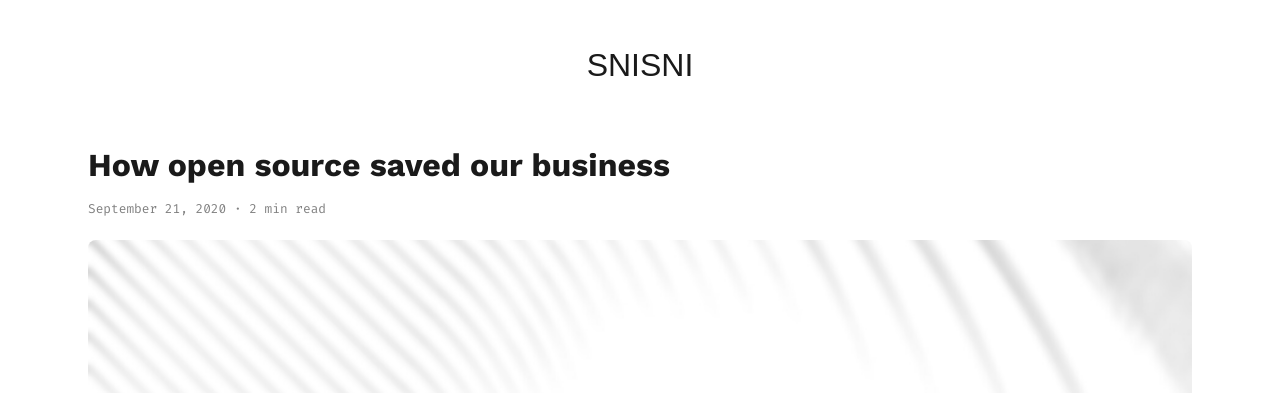
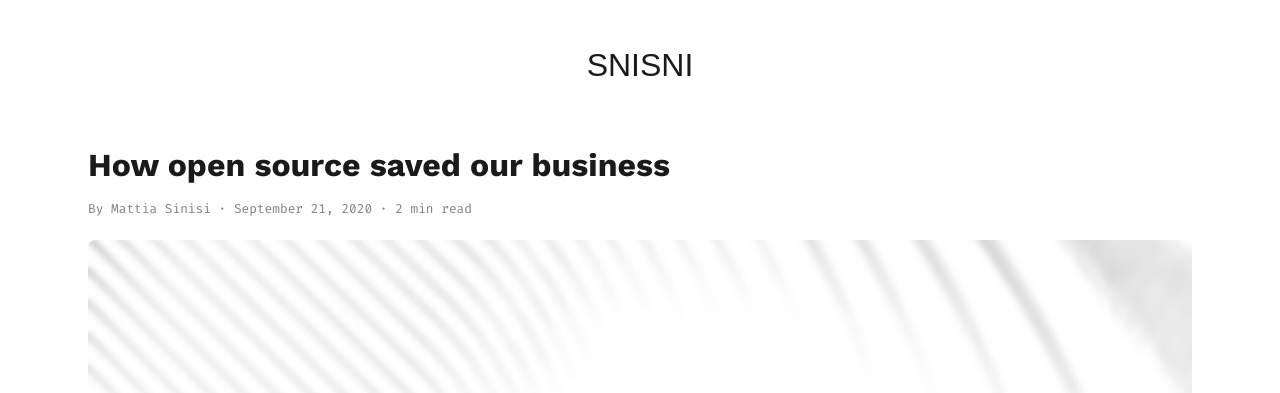
Before and after one commit to sinisimattia/sinisimattia, a Jekyll site: the page built from _posts/2020-09-21-how-open-source-saved-our-business.md, in a window 1280 px wide and 900 px high. Shown: the top 393 px of the window. Built offline with Jekyll 4.4.1, drawn with Linux system fonts in a browser that asks for light colours; some web fonts are replaced.

Commit message:
Show author name on blog posts
Display the post author (falling back to the site author) in the post
meta on article pages, while keeping the blog listing uncluttered.

Co-Authored-By: Claude Opus 4.8 (1M context) <noreply@anthropic.com>

```diff
--- a/_includes/post-meta.html
+++ b/_includes/post-meta.html
@@ -1,4 +1,6 @@
 <p class="post-meta">
+	{%- assign post_author = include.post.author | default: site.author.name %}
+	{% if include.show_author and post_author %}<span class="post-author">By {{ post_author }}</span> · {% endif %}
 	<time datetime="{{ include.post.date | date_to_xmlschema }}">{{ include.post.date | date: "%B %-d, %Y" }}</time>
 	{% if include.post.read_time %} · {{ include.post.read_time }} min read{% endif %}
 </p>
--- a/_layouts/post.html
+++ b/_layouts/post.html
@@ -4,7 +4,7 @@ layout: default
 <article class="content article">
 	<h1 class="title">{{ page.title }}</h1>
 	{% if page.subtitle %}<p class="article-subtitle">{{ page.subtitle }}</p>{% endif %}
-	{% include post-meta.html post=page %}
+	{% include post-meta.html post=page show_author=true %}
 	{% if page.header.image %}<img class="article-image" src="{{ page.header.image }}" alt="{{ page.title }}">{% endif %}
 	<div class="article-body">{{ content }}</div>
 	{% include further-reading.html post=page %}
```
